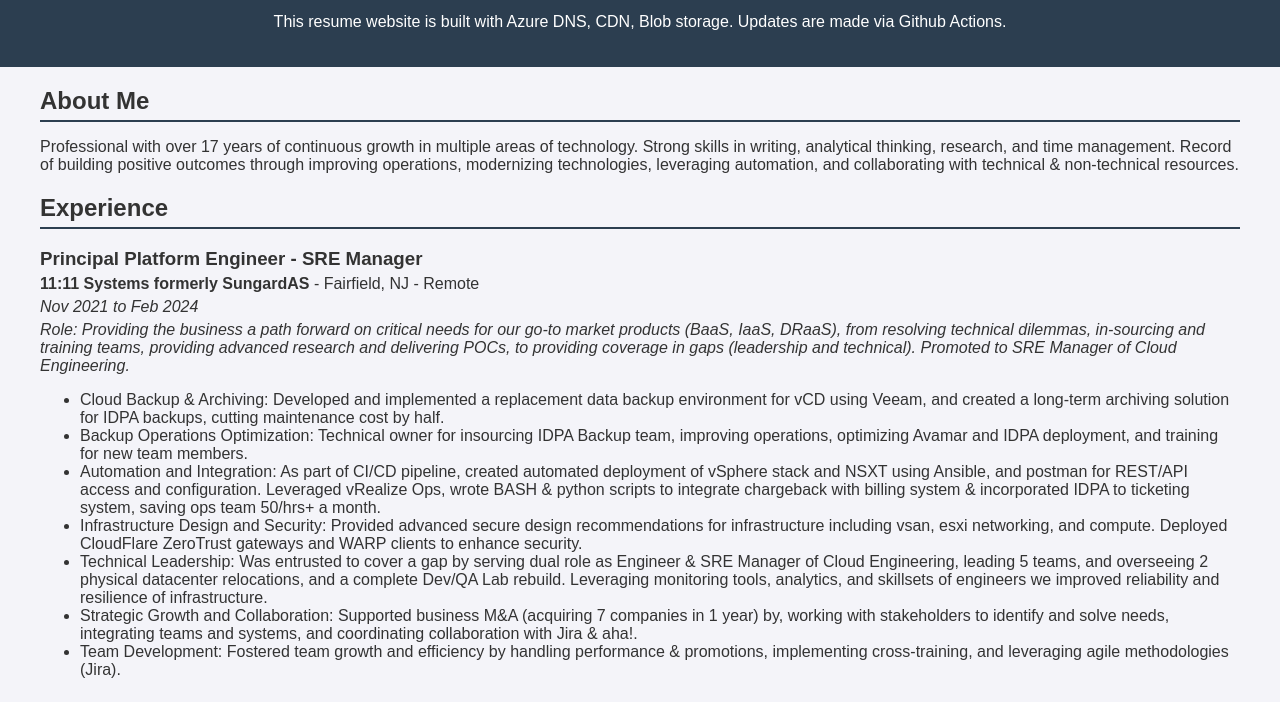
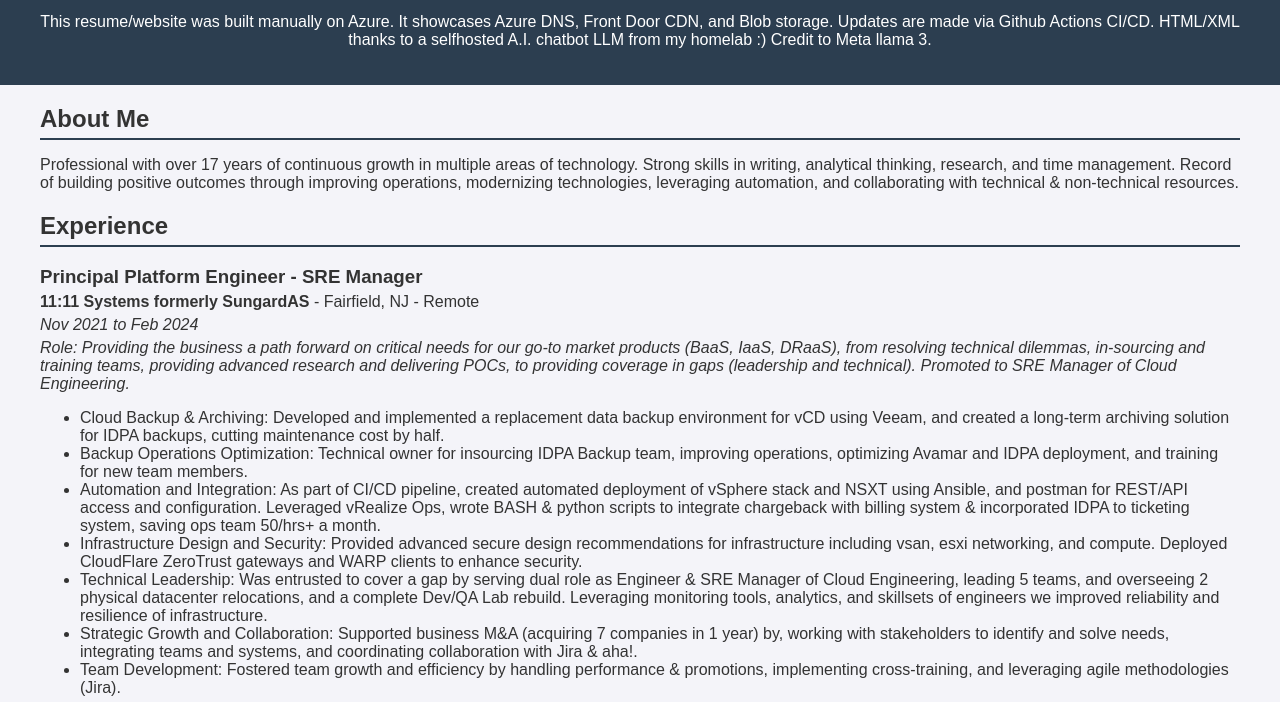
Before and after one commit to godfreyatlast/cloudResumeChallenge, a plain HTML site: page index.html in a window 1280 px wide. Shown: the part 94-796 px from the top of the page. Drawn offline with Linux system fonts and the light colour scheme.

Commit message:
test updates

```diff
--- a/index.html
+++ b/index.html
@@ -68,7 +68,7 @@
 <header>
     <h1>James Godfrey</h1>
     <p>Problem-Solver, Innovator, Builder</p>
-    <p>This resume website is built with Azure DNS, CDN, Blob storage.  Updates are made via Github Actions.</p>
+    <p>This resume/website was built manually on Azure. It showcases Azure DNS, Front Door CDN, and Blob storage. Updates are made via Github Actions CI/CD. HTML/XML thanks to a selfhosted A.I. chatbot LLM from my homelab :) Credit to Meta llama 3.</p>
 </header>
 
 <div class="container">
```
